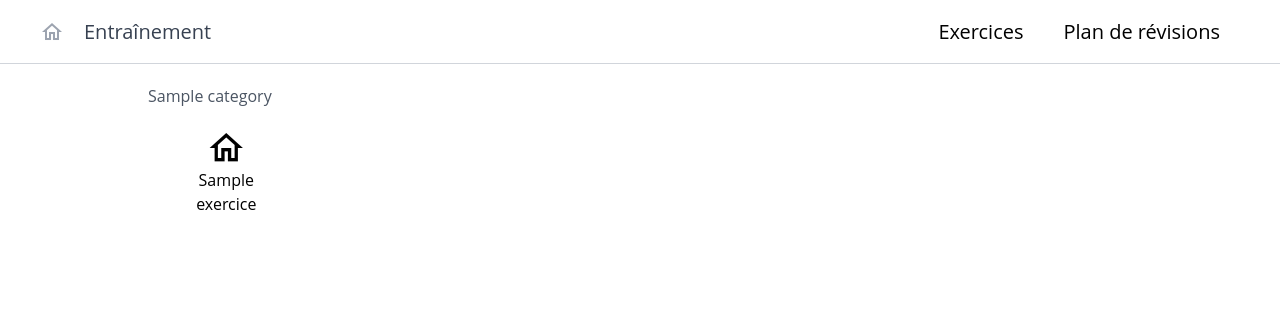
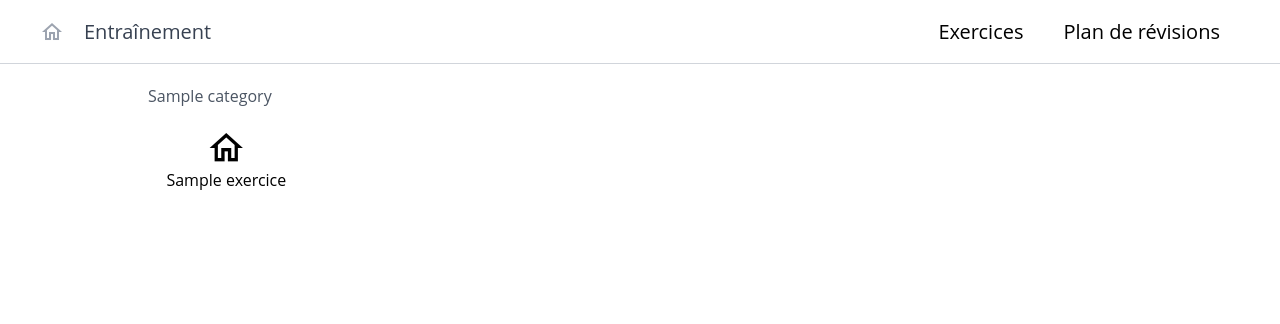
Before and after one commit to lfa-info-22/site, a Django app: template train/templates/train/list/exercice_list.html in a window 1280 px wide. Shown: the top 324 px of the page. Run offline with Django 3.2, Linux system fonts and the light colour scheme; the template is opened without the code that fills it: most values are stand-ins (such as "Sample title", 1, 10 or a date in 2020); some libraries are stand-ins or nearby versions.

Commit message:
master: train: fixed exercice item

```diff
--- a/lfainfo22/theme/static/css/dist/styles.css
+++ b/lfainfo22/theme/static/css/dist/styles.css
@@ -1163,6 +1163,14 @@ select {
   width: fit-content;
 }
 
+.w-\[calc\(120px\+4rem\)\] {
+  width: calc(120px + 4rem);
+}
+
+.w-\[calc\(80px\+4rem\)\] {
+  width: calc(80px + 4rem);
+}
+
 .min-w-\[300px\] {
   min-width: 300px;
 }
--- a/train/templates/train/list/exercice.html
+++ b/train/templates/train/list/exercice.html
@@ -1,10 +1,10 @@
 
-<button class="relative center-w w-[calc(60px+4rem)] p-3 m-2
+<button class="relative center-w w-[calc(80px+4rem)] p-3 m-2
 
             cursor-pointer hover:bg-neutral-100 transition-all duration-300 rounded-xl" exercice exercice-id="{{ exercice.id }}">
     <div class="flex flex-col">
         <span class="material-icons-outlined w-min relative center-w" style="font-size: 40px;">home</span>
         <div class="flex-1"></div>
-        <div class="w-min relative center-w" exercice-name>{{ exercice.name }}</div>
+        <div class="w-fit relative center-w" exercice-name>{{ exercice.name }}</div>
     </div>
 </button>
```
